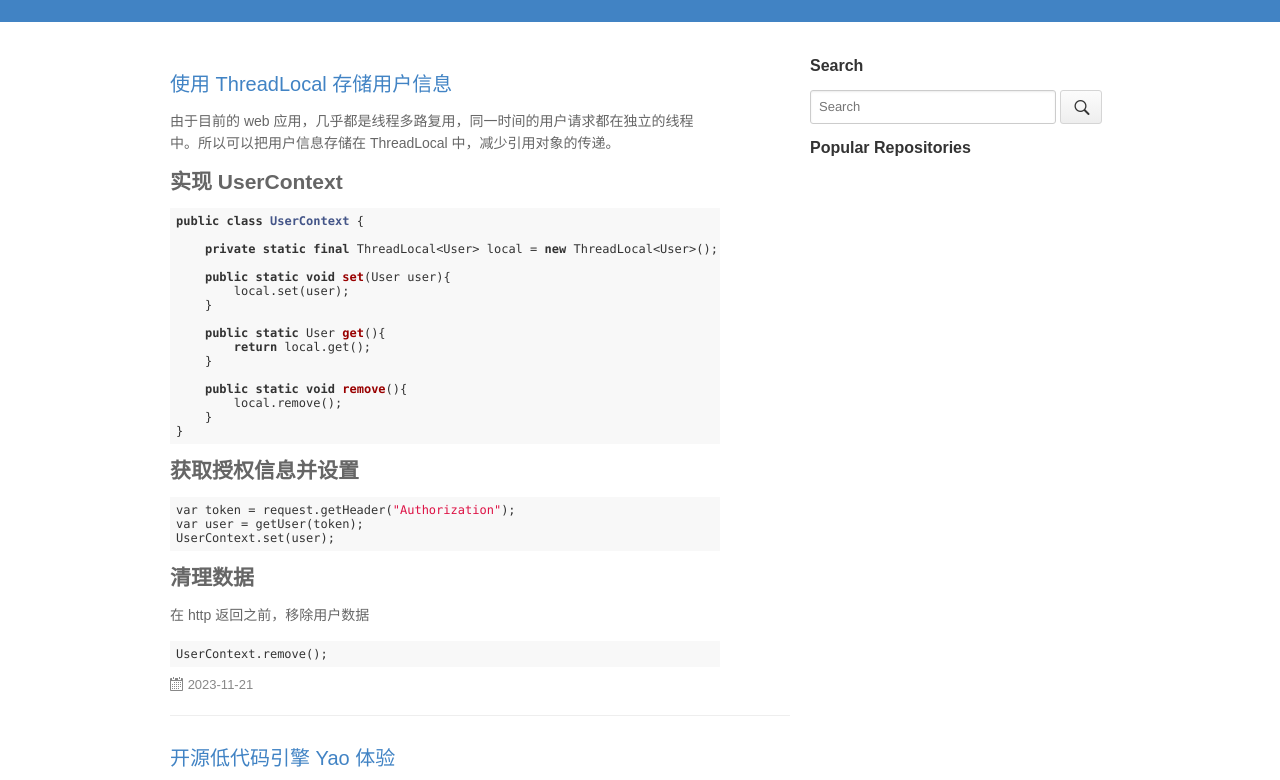
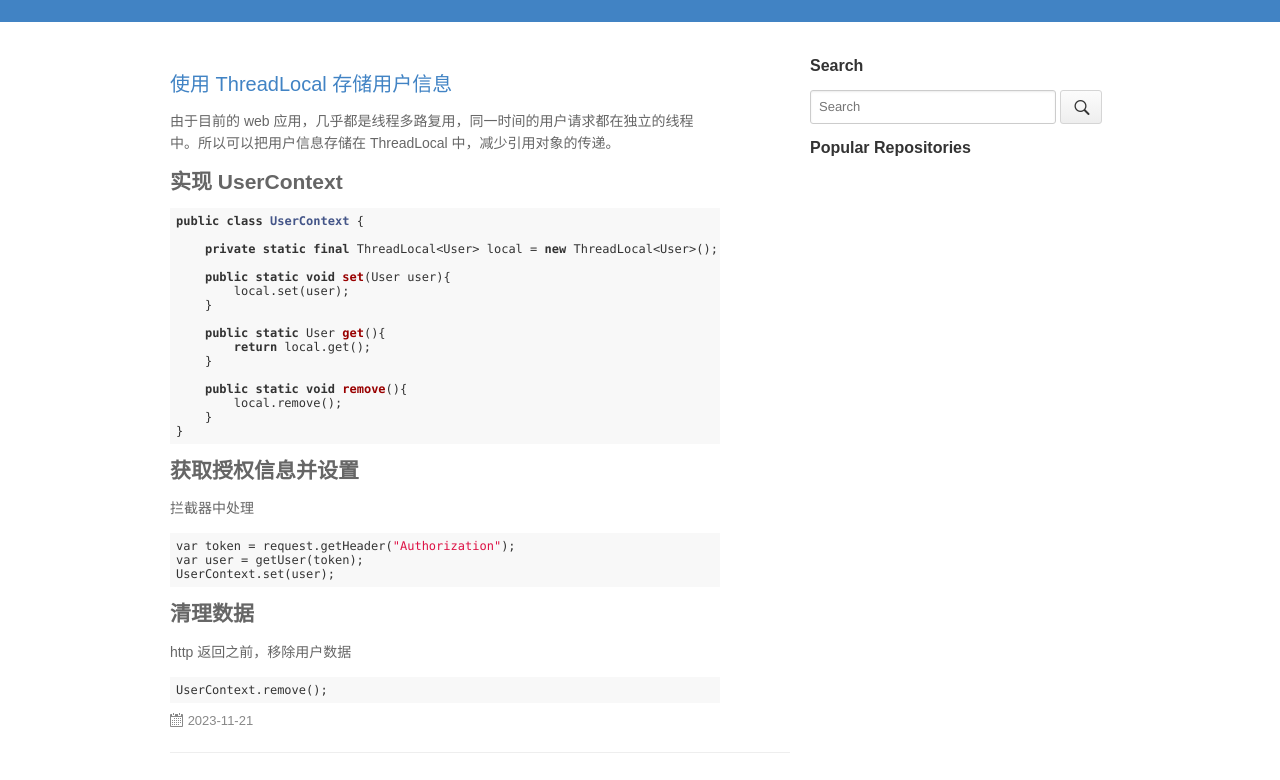
Before and after one commit to yumexupanic/yumexupanic.github.io, a plain HTML site: page index.html in a window 1280 px wide. Shown: the part 235-1015 px from the top of the page. Drawn offline with nearby package versions, Linux system fonts and the light colour scheme; no server answers.

Commit message:
Site updated: 2024-02-23 13:30:24

```diff
--- a/index.html
+++ b/index.html
@@ -104,11 +104,12 @@
     &#125;
 &#125;
 </code></pre>
-<h2 id="获取授权信息并设置"><a href="#获取授权信息并设置" class="headerlink" title="获取授权信息并设置"></a>获取授权信息并设置</h2><pre><code class="java">var token = request.getHeader(&quot;Authorization&quot;);
+<h2 id="获取授权信息并设置"><a href="#获取授权信息并设置" class="headerlink" title="获取授权信息并设置"></a>获取授权信息并设置</h2><p>拦截器中处理</p>
+<pre><code class="java">var token = request.getHeader(&quot;Authorization&quot;);
 var user = getUser(token);
 UserContext.set(user);
 </code></pre>
-<h2 id="清理数据"><a href="#清理数据" class="headerlink" title="清理数据"></a>清理数据</h2><p>在 http 返回之前，移除用户数据</p>
+<h2 id="清理数据"><a href="#清理数据" class="headerlink" title="清理数据"></a>清理数据</h2><p>http 返回之前，移除用户数据</p>
 <pre><code class="java">UserContext.remove();
 </code></pre>
 
--- a/search.xml
+++ b/search.xml
@@ -8,7 +8,7 @@
       <link href="/2023/11/21/threadlocal-store-user-info/"/>
       <url>/2023/11/21/threadlocal-store-user-info/</url>
 
-        <content type="html"><![CDATA[<p>由于目前的 web 应用，几乎都是线程多路复用，同一时间的用户请求都在独立的线程中。所以可以把用户信息存储在 ThreadLocal 中，减少引用对象的传递。</p><h2 id="实现-UserContext"><a href="#实现-UserContext" class="headerlink" title="实现 UserContext"></a>实现 UserContext</h2><pre><code class="java">public class UserContext &#123;    private static final ThreadLocal&lt;User&gt; local = new ThreadLocal&lt;User&gt;();    public static void set(User user)&#123;        local.set(user);    &#125;    public static User get()&#123;        return local.get();    &#125;    public static void remove()&#123;        local.remove();    &#125;&#125;</code></pre><h2 id="获取授权信息并设置"><a href="#获取授权信息并设置" class="headerlink" title="获取授权信息并设置"></a>获取授权信息并设置</h2><pre><code class="java">var token = request.getHeader(&quot;Authorization&quot;);var user = getUser(token);UserContext.set(user);</code></pre><h2 id="清理数据"><a href="#清理数据" class="headerlink" title="清理数据"></a>清理数据</h2><p>在 http 返回之前，移除用户数据</p><pre><code class="java">UserContext.remove();</code></pre>]]></content>
+        <content type="html"><![CDATA[<p>由于目前的 web 应用，几乎都是线程多路复用，同一时间的用户请求都在独立的线程中。所以可以把用户信息存储在 ThreadLocal 中，减少引用对象的传递。</p><h2 id="实现-UserContext"><a href="#实现-UserContext" class="headerlink" title="实现 UserContext"></a>实现 UserContext</h2><pre><code class="java">public class UserContext &#123;    private static final ThreadLocal&lt;User&gt; local = new ThreadLocal&lt;User&gt;();    public static void set(User user)&#123;        local.set(user);    &#125;    public static User get()&#123;        return local.get();    &#125;    public static void remove()&#123;        local.remove();    &#125;&#125;</code></pre><h2 id="获取授权信息并设置"><a href="#获取授权信息并设置" class="headerlink" title="获取授权信息并设置"></a>获取授权信息并设置</h2><p>拦截器中处理</p><pre><code class="java">var token = request.getHeader(&quot;Authorization&quot;);var user = getUser(token);UserContext.set(user);</code></pre><h2 id="清理数据"><a href="#清理数据" class="headerlink" title="清理数据"></a>清理数据</h2><p>http 返回之前，移除用户数据</p><pre><code class="java">UserContext.remove();</code></pre>]]></content>
 
 
 
```
Also changed, not shown: 2023/11/21/threadlocal-store-user-info/index.html (+3 -2 lines), archives/2023/11/index.html (+3 -2 lines), archives/2023/index.html (+3 -2 lines), archives/index.html (+3 -2 lines).
